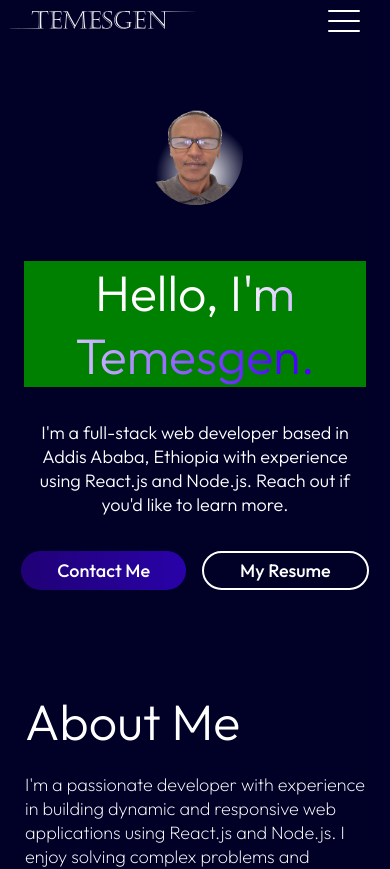
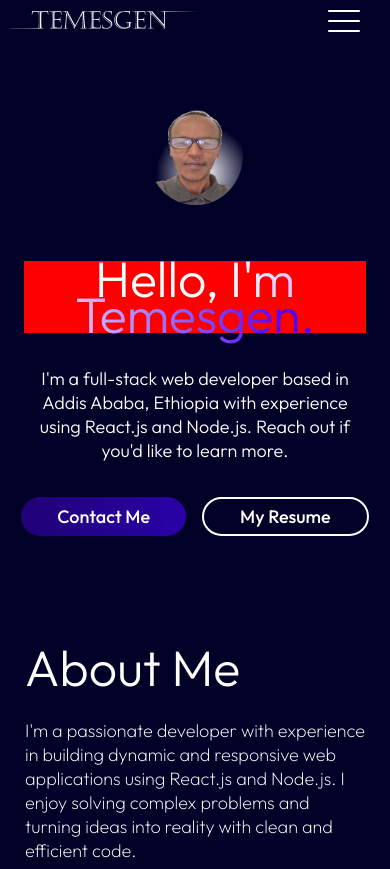
Before and after one commit to Temesgen123/temsgnportfolio, a React (Vite) app: page / in a window 390 px wide. Shown: the top 869 px of the page. Built offline with nearby package versions, Linux system fonts and the light colour scheme.

Commit message:
edited hero section layout

```diff
--- a/src/Components/Hero/Hero.css
+++ b/src/Components/Hero/Hero.css
@@ -14,6 +14,7 @@
   width: 70%;
   font-size: 50px;
   font-weight: 300;
+  line-height: 36px;
 }
 .hero h1 span {
   background: linear-gradient(270deg, #4c00ff 10%, #fff 100%);
@@ -75,7 +76,7 @@
     margin-top: 32px;
     width: 90%;
     font-size: 50px;
-    background: green;
+    background: red;
   }
   .hero p {
     width: 90%;
```
